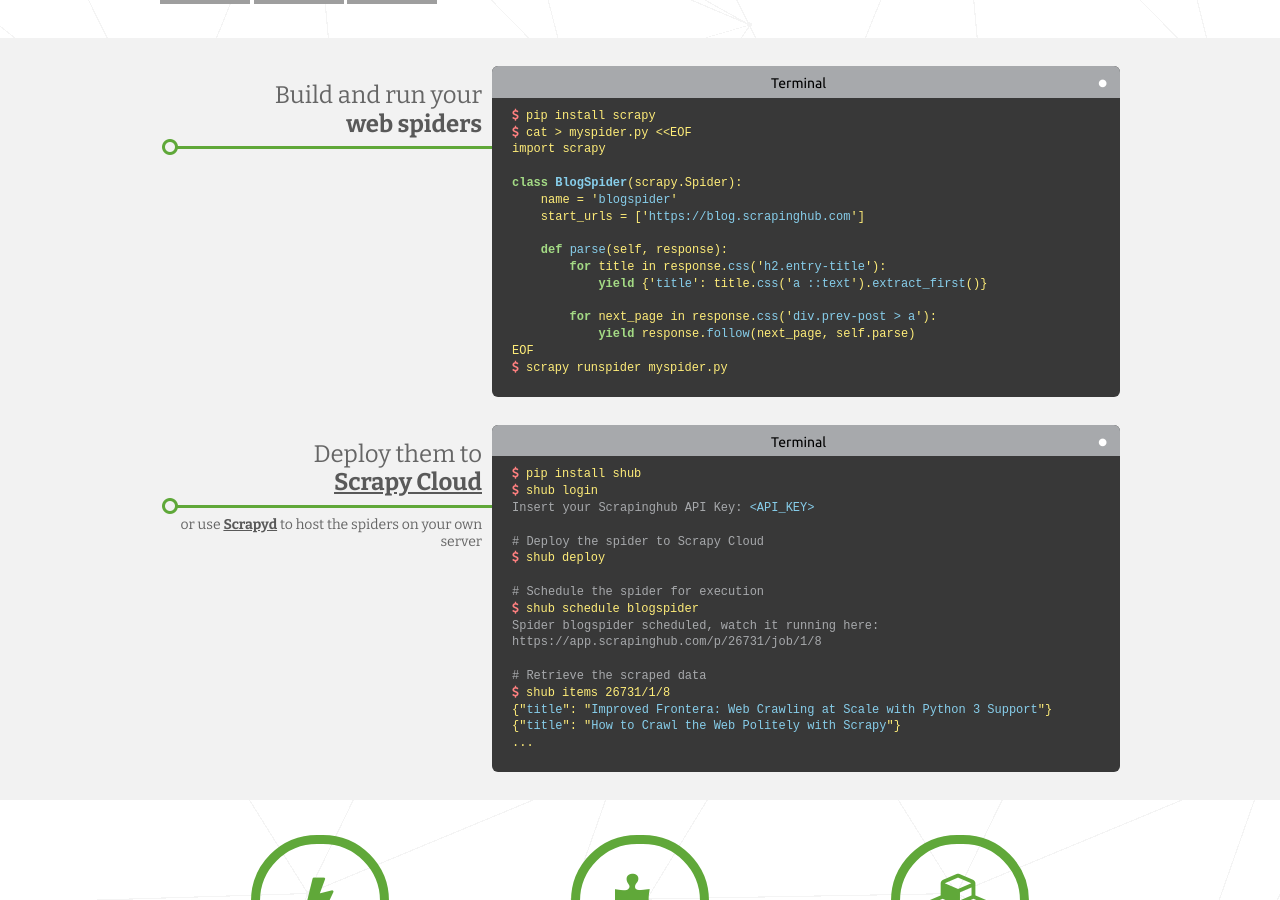
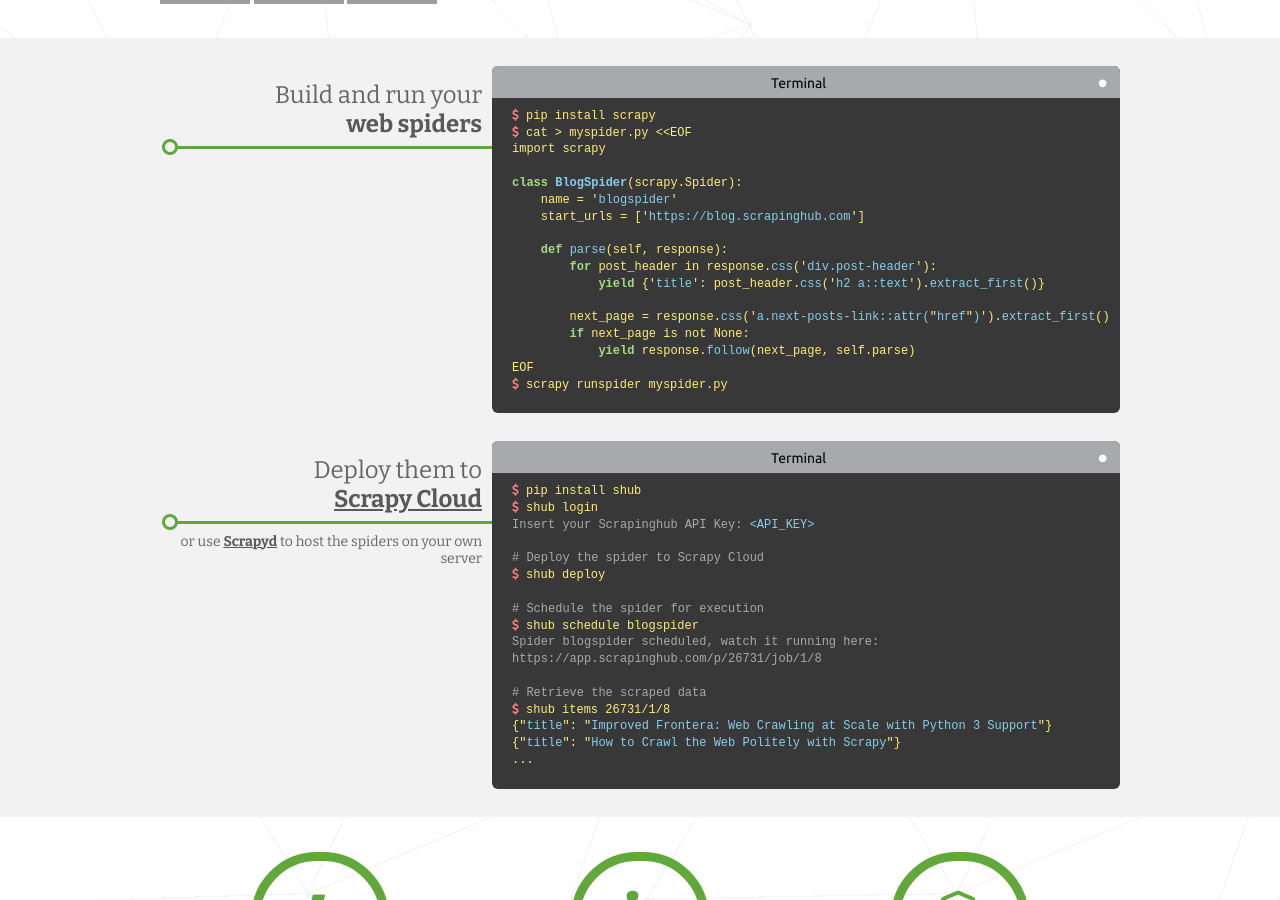
Before and after one commit to scrapy/scrapy.org, a Jekyll site: the page built from index.html, in a window 1280 px wide and 900 px high, scrolled down 300 px. Built offline with Jekyll 4.4.1, drawn with Linux system fonts in a browser that asks for light colours; comment, search, counter and statistics services are not loaded; grey boxes are pictures that could not be loaded.

Commit message:
Fix example on main page

```diff
--- a/index.html
+++ b/index.html
@@ -44,10 +44,11 @@
     start_urls = ['https://blog.scrapinghub.com']
 
     def parse(self, response):
-        for title in response.css('h2.entry-title'):
-            yield {'title': title.css('a ::text').extract_first()}
+        for post_header in response.css('div.post-header'):
+            yield {'title': post_header.css('h2 a::text').extract_first()}
 
-        for next_page in response.css('div.prev-post > a'):
+        next_page = response.css('a.next-posts-link::attr("href")').extract_first()
+        if next_page is not None:
             yield response.follow(next_page, self.parse)
 {% endhighlight %}EOF
 <span class="prompt" onselectstart="return false"><i class="fa fa-dollar"></i></span> scrapy runspider myspider.py
```
